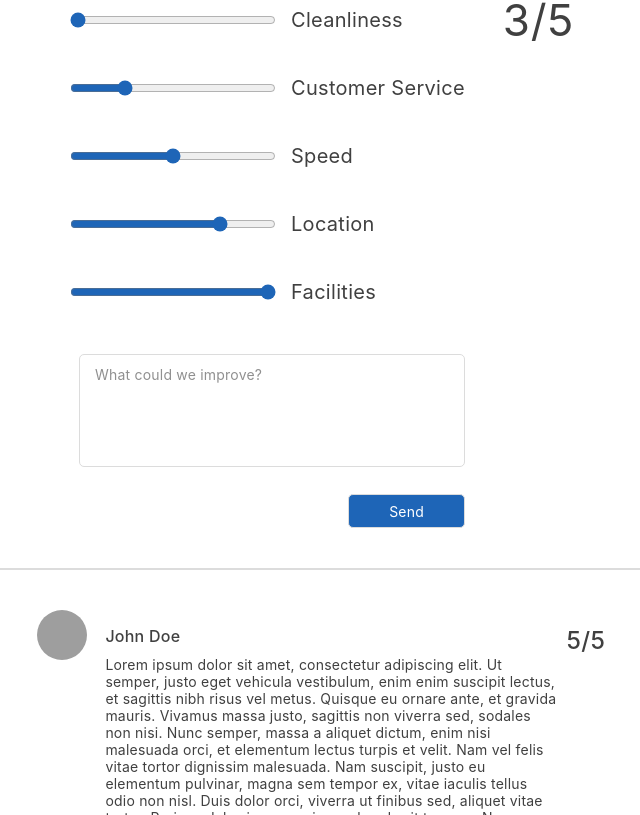
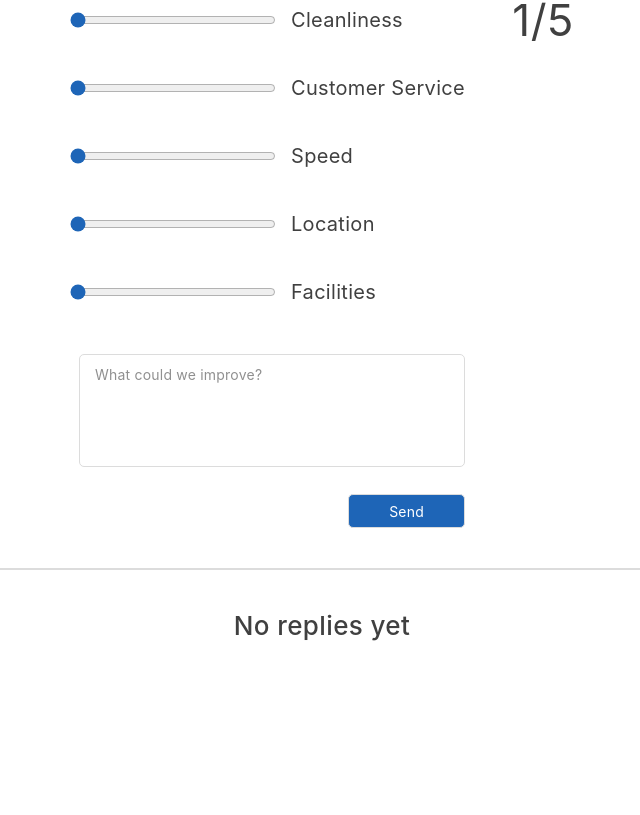
Before and after one commit to Romancikh/reviewer, a React (Vite) app: page / in a window 1280 px wide. Shown: the part 325-1140 px from the top of the page, without its empty margins (318-958 px from the left). Built offline with nearby package versions, Linux system fonts and the light colour scheme; grey boxes are pictures that could not be loaded.

Commit message:
Add functionality

```diff
--- a/src/App.tsx
+++ b/src/App.tsx
@@ -1,36 +1,29 @@
 import { v4 as uuid } from "uuid";
+import { useState } from "react";
 import "./App.css";
 import ReplyContainer from "./components/ReplyContainer/ReplyContainer";
 import { ReplyProps } from "./components/Reply/Reply";
 import ReplyForm from "./components/ReplyForm/ReplyForm";
 
 function App() {
-  const replies: ReplyProps[] = [
-    {
-      key: uuid(),
-      photo: "https://lipsum.app/id/1/50x50/",
-      name: "John Doe",
-      text: "Lorem ipsum dolor sit amet, consectetur adipiscing elit. Ut semper, justo eget vehicula vestibulum, enim enim suscipit lectus, et sagittis nibh risus vel metus. Quisque eu ornare ante, et gravida mauris. Vivamus massa justo, sagittis non viverra sed, sodales non nisi. Nunc semper, massa a aliquet dictum, enim nisi malesuada orci, et elementum lectus turpis et velit. Nam vel felis vitae tortor dignissim malesuada. Nam suscipit, justo eu elementum pulvinar, magna sem tempor ex, vitae iaculis tellus odio non nisl. Duis dolor orci, viverra ut finibus sed, aliquet vitae tortor. Proin sodales ipsum ac ipsum hendrerit tempus. Nunc nec nibh nibh. Aenean consequat auctor posuere. Integer sed magna volutpat, efficitur nisl ut, dignissim neque. Vestibulum convallis nec dui a euismod. Duis dignissim magna in mattis pulvinar. Sed blandit nibh quis arcu ornare, sit amet fermentum nisi rhoncus.",
-      rating: 5,
-    },
-    {
-      key: uuid(),
-      photo: "https://lipsum.app/id/2/50x50/",
-      name: "Jane Doe",
-      text: "Vestibulum lobortis ultricies ipsum, a maximus ligula dignissim in. Sed consectetur tellus egestas, consequat dolor at, tempus augue. Morbi quis ipsum quis velit varius laoreet in scelerisque erat. Suspendisse sed accumsan erat. Proin sagittis ultricies orci id pellentesque. Fusce iaculis mauris quis pulvinar lobortis. Donec sit amet porttitor lorem, vel scelerisque justo.",
-      rating: 4,
-    },
-    {
-      key: uuid(),
-      photo: "https://lipsum.app/id/5/50x50/",
-      name: "John Doe",
-      text: "Interdum et malesuada fames ac ante ipsum primis in faucibus. Lorem ipsum dolor sit amet, consectetur adipiscing elit. In a iaculis magna, vitae lacinia metus. Etiam at lobortis ligula. Ut libero arcu, tincidunt in sodales nec, sodales vitae neque. Donec condimentum, est ut viverra efficitur, diam sem tempor lacus, a auctor mi nibh vehicula neque. Morbi porttitor velit elit, hendrerit aliquam eros efficitur nec. Pellentesque pretium, erat eget vehicula molestie, lorem elit mattis neque, vel volutpat mi lacus sit amet quam. Quisque in malesuada tortor. Aliquam erat volutpat. Quisque nisl risus, elementum non lorem in, ultrices aliquet est. Nullam luctus finibus quam ut tempus. Nulla facilisi.",
-      rating: 3,
-    },
-  ];
+  const [replies, setReplies] = useState<ReplyProps[]>([]);
+
+  const handleReply = (rating: number, text: string) => {
+    setReplies([
+      ...replies,
+      {
+        key: uuid(),
+        name: "John Doe",
+        photo: `https://lipsum.app/random/50x50?=${uuid()}`,
+        text,
+        rating,
+      },
+    ]);
+  };
+
   return (
     <>
-      <ReplyForm />
+      <ReplyForm onReply={handleReply} />
       <div className="divisor" />
       <ReplyContainer replies={replies} />
     </>
--- a/src/components/Button/Button.tsx
+++ b/src/components/Button/Button.tsx
@@ -1,14 +1,14 @@
 import "./Button.css";
 
 type ButtonProps = {
-  type: "button" | "reset" | "submit";
   className: string;
+  onClick: () => void;
   children: React.ReactNode;
 };
 
-function Button({ type, className, children }: ButtonProps) {
+function Button({ className, onClick, children }: ButtonProps) {
   return (
-    <button type={type} className={`button ${className}`}>
+    <button className={`button ${className}`} onClick={onClick}>
       {children}
     </button>
   );
--- a/src/components/Parameter/Parameter.tsx
+++ b/src/components/Parameter/Parameter.tsx
@@ -1,24 +1,28 @@
+import { ChangeEventHandler } from "react";
 import "./Parameter.css";
 
 type ParameterProps = {
+  id: string;
   label: string;
   value: number;
+  onChange: ChangeEventHandler<HTMLInputElement>;
 };
 
-function Parameter({ label, value }: ParameterProps) {
+function Parameter({ id, label, value, onChange }: ParameterProps) {
   return (
     <div className="parameter">
       <input
         type="range"
-        name={label}
-        id={label}
+        name={id}
+        id={id}
         min={1}
         max={5}
         step={1}
         value={value}
         className="parameter__range"
+        onChange={onChange}
       />
-      <label htmlFor={label} className="parameter__label">
+      <label htmlFor={id} className="parameter__label">
         {label}
       </label>
     </div>
--- a/src/components/ReplyContainer/ReplyContainer.css
+++ b/src/components/ReplyContainer/ReplyContainer.css
@@ -4,3 +4,9 @@
   gap: 40px;
   margin-top: 40px;
 }
+
+.reply-container_empty {
+  font: 500 normal 26px / normal Inter, sans-serif;
+  letter-spacing: 0.39px;
+  color: #404040;
+}
--- a/src/components/ReplyContainer/ReplyContainer.tsx
+++ b/src/components/ReplyContainer/ReplyContainer.tsx
@@ -6,7 +6,7 @@ type ReplyContainerProps = {
 };
 
 function ReplyContainer({ replies }: ReplyContainerProps) {
-  return (
+  return replies.length ? (
     <div className="reply-container">
       {replies.map((reply) => (
         <Reply
@@ -18,6 +18,8 @@ function ReplyContainer({ replies }: ReplyContainerProps) {
         />
       ))}
     </div>
+  ) : (
+    <h1 className="reply-container reply-container_empty">No replies yet</h1>
   );
 }
 
--- a/src/components/ReplyForm/ReplyForm.tsx
+++ b/src/components/ReplyForm/ReplyForm.tsx
@@ -1,27 +1,104 @@
+import { ChangeEvent, useMemo, useState } from "react";
 import Button from "../Button/Button";
 import Parameter from "../Parameter/Parameter";
 import Textarea from "../Textarea/Textarea";
 import "./ReplyForm.css";
 
-function ReplyForm() {
+type ReplyFormProps = {
+  onReply: (rating: number, text: string) => void;
+};
+4;
+
+function ReplyForm({ onReply }: ReplyFormProps) {
+  const initialRatingParameters = {
+    cleanliness: {
+      id: "cleanliness",
+      label: "Cleanliness",
+      value: 1,
+    },
+    customerService: {
+      id: "customerService",
+      label: "Customer Service",
+      value: 1,
+    },
+    speed: {
+      id: "speed",
+      label: "Speed",
+      value: 1,
+    },
+    location: {
+      id: "location",
+      label: "Location",
+      value: 1,
+    },
+    facilities: {
+      id: "facilities",
+      label: "Facilities",
+      value: 1,
+    },
+  };
+
+  const [ratingParameters, setRatingParameters] = useState<{
+    [id: string]: { id: string; label: string; value: number };
+  }>(initialRatingParameters);
+  const [text, setText] = useState("");
+
+  const resetForm = () => {
+    setRatingParameters(initialRatingParameters);
+    setText("");
+  };
+
+  const rating = useMemo(() => {
+    let sum = 0;
+    Object.keys(ratingParameters).forEach((id) => {
+      sum += ratingParameters[id].value;
+    });
+    return sum / Object.keys(ratingParameters).length;
+  }, [ratingParameters]);
+
+  const handleChange = (event: ChangeEvent<HTMLInputElement>) => {
+    const id = event.target.id;
+    const newValue = parseInt(event.target.value);
+    setRatingParameters({
+      ...ratingParameters,
+      [id]: { ...ratingParameters[id], value: newValue },
+    });
+  };
+
+  const handleClick = () => {
+    onReply(rating, text);
+    resetForm();
+  };
+
   return (
     <div className="reply-form">
       <h1 className="reply-form__title">How nice was my reply?</h1>
       <div className="reply-form__content">
-        <form className="reply-form__fields">
+        <div className="reply-form__fields">
           <div className="reply-form__parameters">
-            <Parameter label="Cleanliness" value={1} />
-            <Parameter label="Customer Service" value={2} />
-            <Parameter label="Speed" value={3} />
-            <Parameter label="Location" value={4} />
-            <Parameter label="Facilities" value={5} />
+            {Object.keys(ratingParameters).map((id) => (
+              <Parameter
+                key={id}
+                id={ratingParameters[id].id}
+                label={ratingParameters[id].label}
+                value={ratingParameters[id].value}
+                onChange={handleChange}
+              />
+            ))}
           </div>
-          <Textarea label="reply-text" placeholder="What could we improve?" />
-          <Button type="submit" className="reply-form__button">
+          <Textarea
+            id="text"
+            value={text}
+            placeholder="What could we improve?"
+            onChange={(event) => {
+              setText(event.target.value);
+            }}
+          />
+          <Button className="reply-form__button" onClick={handleClick}>
             Send
           </Button>
-        </form>
-        <span className="reply-form__rating">3/5</span>
+        </div>
+        <span className="reply-form__rating">{rating}/5</span>
       </div>
     </div>
   );
--- a/src/components/Textarea/Textarea.tsx
+++ b/src/components/Textarea/Textarea.tsx
@@ -1,17 +1,22 @@
+import { ChangeEvent } from "react";
 import "./Textarea.css";
 
 type TextareaProps = {
-  label: string;
+  id: string;
+  value: string;
   placeholder: string;
+  onChange: (event: ChangeEvent<HTMLTextAreaElement>) => void;
 };
 
-function Textarea({ label, placeholder }: TextareaProps) {
+function Textarea({ id, value, placeholder, onChange }: TextareaProps) {
   return (
     <textarea
-      name={label}
-      id={label}
+      name={id}
+      id={id}
+      value={value}
       placeholder={placeholder}
       className="reply-form__textarea"
+      onChange={onChange}
     />
   );
 }
--- a/src/index.css
+++ b/src/index.css
@@ -2,6 +2,5 @@ body {
   margin: 0;
   padding: 250px 0;
   display: flex;
-  place-items: center;
   min-height: 100vh;
 }
```
